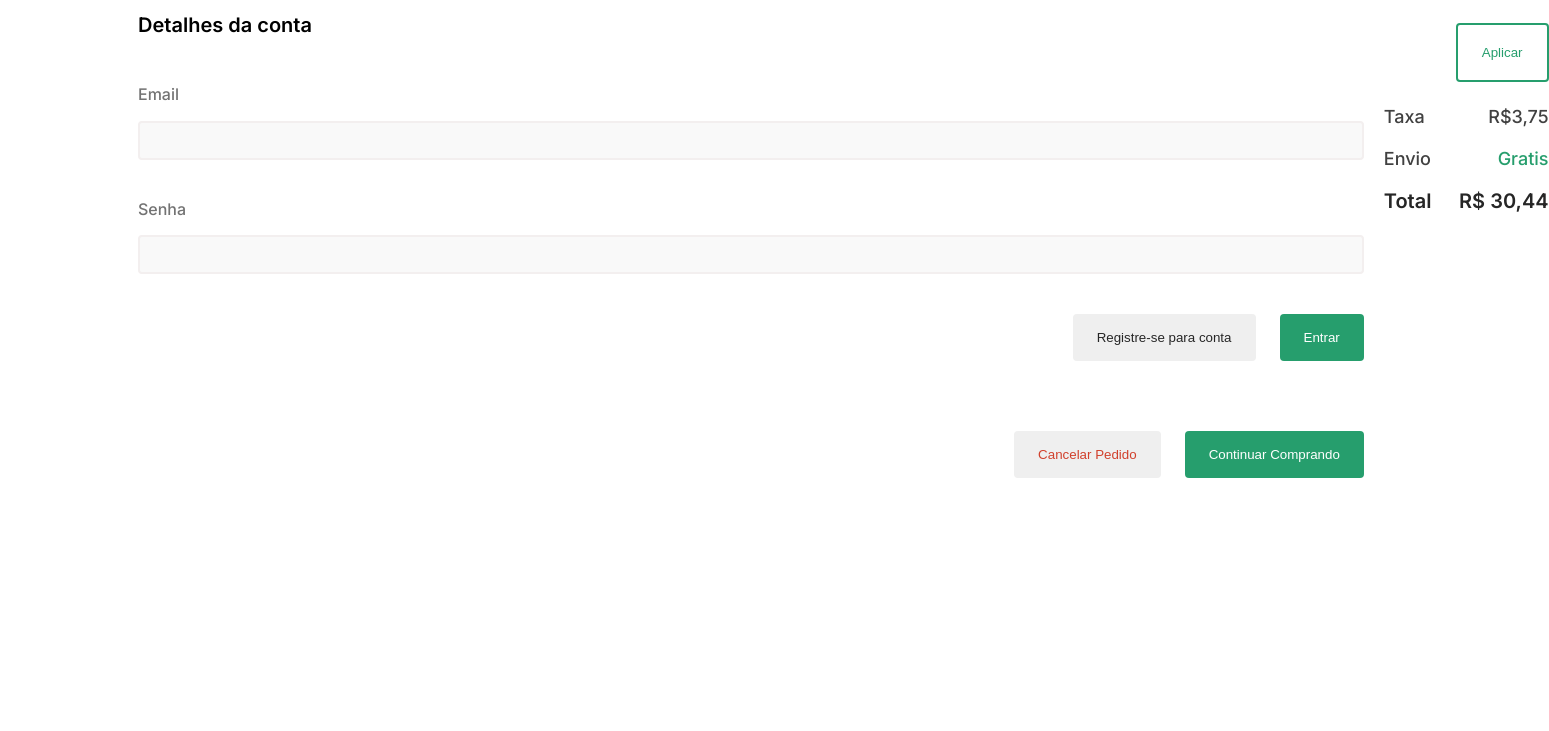
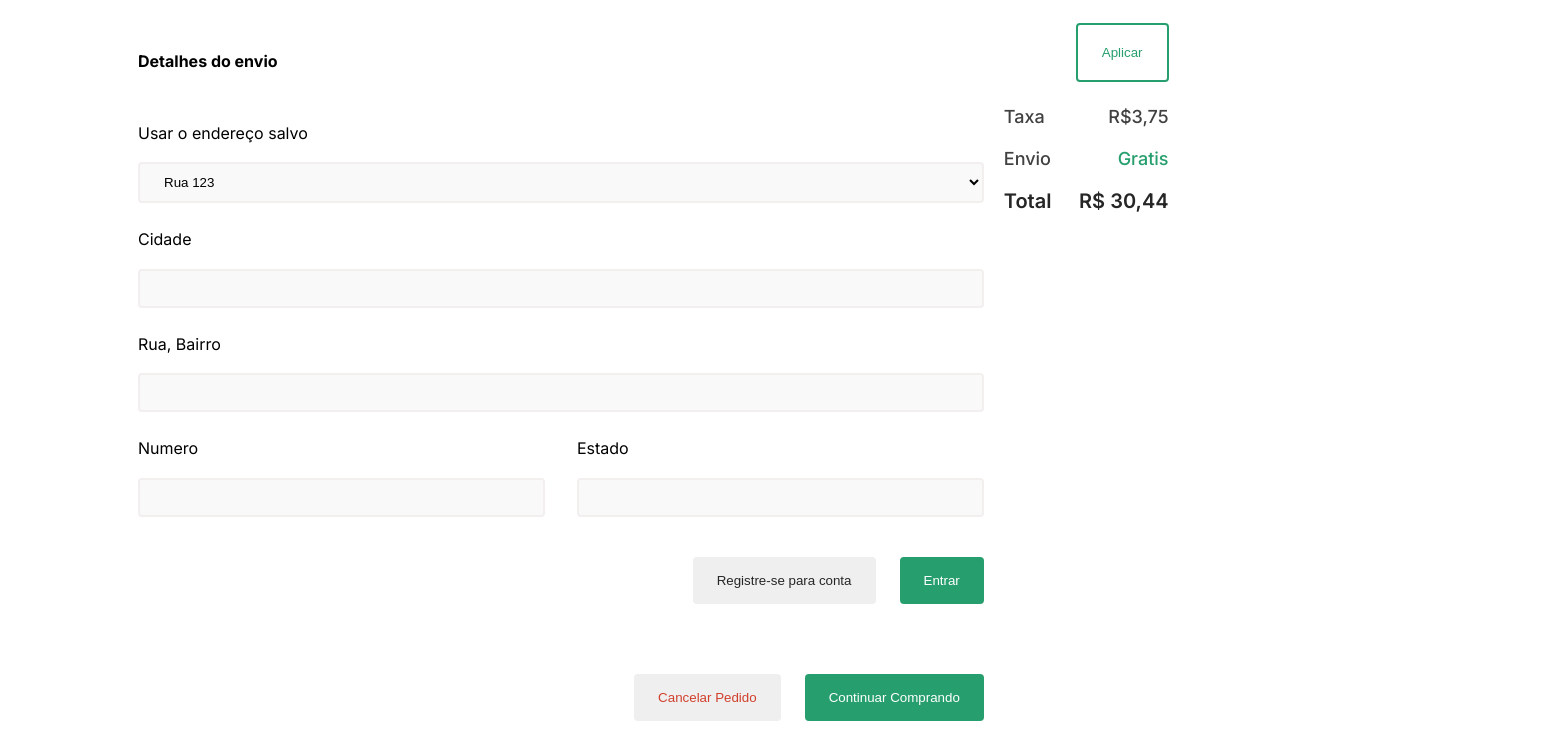
Before and after one commit to EvandroRodCoelho/Code-pay, an Angular app: page /compra/envio in a window 1280 px wide. Before the commit this address led to /compra/conta. Shown: the part 445-1176 px from the top of the page, 1549 px wide, since content can reach past the window. Before the commit the page ends 973 px from the top, so only its background shows below. Built offline with nearby package versions, Linux system fonts and the light colour scheme.

Commit message:
feat: Add delivery page

```diff
--- a/src/app/components/steps/steps.component.ts
+++ b/src/app/components/steps/steps.component.ts
@@ -1,4 +1,4 @@
-import { Component } from '@angular/core';
+import { Component, Input } from '@angular/core';
 
 @Component({
   selector: 'app-steps',
@@ -6,5 +6,5 @@ import { Component } from '@angular/core';
   styleUrls: ['./steps.component.scss']
 })
 export class StepsComponent {
-  Step = 1;
+  @Input() Step: number = {} as number;
 }
--- a/src/app/pages/compra/conta/conta.component.html
+++ b/src/app/pages/compra/conta/conta.component.html
@@ -1,7 +1,7 @@
 <main class="buy-account">
   <div class="buy-account__container">
     <div class="buy-account__container-left">
-      <app-steps></app-steps>
+      <app-steps [Step]='step'></app-steps>
       <div class="details">
         <h3 class="details__title">Detalhes da conta</h3>
         <div class="details__form-container">
@@ -21,7 +21,7 @@
           </div>
           <div class="container-buttons container-button-form">
             <button class="cancel-button">Cancelar Pedido</button>
-            <button class="green-button">Continuar Comprando</button>
+            <button (click)="goToNextPage()" class="green-button">Continuar Comprando</button>
           </div>
         </div>
       </div>
--- a/src/app/pages/compra/conta/conta.component.ts
+++ b/src/app/pages/compra/conta/conta.component.ts
@@ -1,4 +1,5 @@
 import { Component } from '@angular/core';
+import { Router } from '@angular/router';
 
 @Component({
   selector: 'app-conta',
@@ -6,5 +7,11 @@ import { Component } from '@angular/core';
   styleUrl: './conta.component.scss'
 })
 export class ContaComponent {
-
+  constructor(
+    private router: Router
+  ) { }
+  step = 1;
+  goToNextPage() {
+    this.router.navigate(['compra/envio']);
+  }
 }
--- /dev/null
+++ b/src/app/pages/compra/envio/envio.component.html
@@ -0,0 +1,49 @@
+<main class="buy-account">
+  <div class="buy-account__container">
+    <div class="buy-account__container-left">
+      <app-steps [Step]='step'></app-steps>
+      <h4>Detalhes do envio</h4>
+      <div class="container-information">
+        <div>
+          <span>Usar o endereço salvo</span>
+          <select name="" id="">
+            <option value="">Rua 123</option>
+          </select>
+        </div>
+        <div>
+          <label for="">Cidade</label>
+          <input type="text">
+        </div>
+        <div>
+          <label for="">Rua, Bairro</label>
+          <input type="text">
+        </div>
+        <div class="number-state-container">
+          <div>
+            <label for="">Numero</label>
+            <input type="text">
+          </div>
+
+          <div>
+            <label for="">Estado</label>
+            <input list="Estado" />
+            <datalist id="Estado">
+              <option value="Chrome"></option>
+            </datalist>
+          </div>
+        </div>
+      </div>
+      <div class="container-buttons account-buttons">
+        <button class="register-button">Registre-se para conta</button>
+        <button class="green-button">Entrar</button>
+      </div>
+      <div class="container-buttons container-button-form">
+        <button class="cancel-button">Cancelar Pedido</button>
+        <button class="green-button">Continuar Comprando</button>
+      </div>
+    </div>
+    <div class="buy-account__container-right">
+      <app-order-summary></app-order-summary>
+    </div>
+  </div>
+</main>
--- /dev/null
+++ b/src/app/pages/compra/envio/envio.component.scss
@@ -0,0 +1,140 @@
+@import "../../../../styles/base/mixins";
+@import "../../../../styles/base/variables";
+
+button {
+  height: Hug (51px)px;
+  padding: 16px 24px 16px 24px;
+  gap: 10px;
+  border-radius: 4px;
+  opacity: 0px;
+  outline: 0;
+  border: 0;
+  cursor: pointer;
+}
+.container-buttons {
+  display: flex;
+  justify-content: right;
+  gap: 24px;
+}
+.green-button {
+  background-color: $brand-color;
+  color: white;
+}
+.cancel-button {
+  color: $red;
+}
+input, select {
+  width: 100%;
+  padding: 10px 20px 10px 20px;
+  gap: 8px;
+  border-radius: 4px;
+  border: 1px 0px 0px 0px;
+  opacity: 0px;
+  text-align: left-center;
+  display: flex;
+  align-items: center;
+  outline: 0;
+  border: 2px solid #F3EFEF;
+  background-color:#F9F9F9;
+  margin-top: 16px;
+  cursor: pointer;
+
+  &:focus {
+    border: 1px solid $brand-color;
+  }
+}
+.register-button {
+  color: $dark-10;
+}
+.account-buttons {
+  margin-top: 40px;
+}
+.container-button-form {
+  margin-top: 70px;
+}
+.container-information {
+  margin-top: 46px;
+  display: flex;
+  flex-direction: column;
+  gap: 24px;
+}
+
+h4 {
+  margin-top: 56px;
+}
+.buy-account {
+  padding: 48px 24px 48px 24px;
+  padding-bottom: 0;
+  display: flex;
+  align-items: center;
+  justify-content: center;
+  width: 90VW;
+  &__container {
+    display: flex;
+    justify-content: space-around;
+    padding: 10px;
+    width: 70VW;
+    gap: 20PX;
+
+    .number-state-container {
+      display: flex;
+      width: 100%;
+      gap: 32px;
+      div {
+        flex: 1;
+      }
+      select {
+        display: block;
+      }
+    }
+  }}
+
+  @media screen and (max-width: 1100px) {
+    .buy-account {
+      width: 100%;
+      &__container {
+        flex-direction: column;
+        width: 100%;
+        div {
+          display: block;
+        }
+      }
+    }
+
+    .container-buttons  {
+      gap: 10px
+    }
+  }
+
+  @media screen and (max-width: 700px) {
+    .buy-account {
+      padding: 24PX;
+      width: 100%;
+    }
+    .container-buttons  {
+      margin-top: 12px;
+      display: flex;
+      gap: 10px;
+      button {
+        margin: 10px;
+        margin-left: 0;
+      }
+  }
+
+  @media screen and (max-width: 344px) {
+    .buy-account {
+      padding: 0;
+      width: 100%;
+    }
+
+    .container-buttons  {
+      margin-top: 12px;
+      display: flex;
+      gap: 10px;
+      button {
+        margin: 10px;
+        margin-left: 0;
+      }
+    }
+  }
+  }
--- /dev/null
+++ b/src/app/pages/compra/envio/envio.component.ts
@@ -0,0 +1,10 @@
+import { Component } from '@angular/core';
+
+@Component({
+  selector: 'app-envio',
+  templateUrl: './envio.component.html',
+  styleUrl: './envio.component.scss'
+})
+export class EnvioComponent {
+  step = 2
+}
--- a/src/app/pages/pages.module.ts
+++ b/src/app/pages/pages.module.ts
@@ -2,11 +2,13 @@ import { NgModule } from '@angular/core';
 import { CommonModule } from '@angular/common';
 import { ContaComponent } from './compra/conta/conta.component';
 import { ComponentsModule } from '../components/components.module';
+import { EnvioComponent } from './compra/envio/envio.component';
 
 
 @NgModule({
   declarations: [
-    ContaComponent
+    ContaComponent,
+    EnvioComponent
   ],
   imports: [
     CommonModule,
--- a/src/router.ts
+++ b/src/router.ts
@@ -1,8 +1,10 @@
 import { Routes } from "@angular/router";
 import { ContaComponent } from "./app/pages/compra/conta/conta.component";
+import { EnvioComponent } from "./app/pages/compra/envio/envio.component";
 
 export const router: Routes = [
   { path: '', redirectTo: 'compra/conta', pathMatch: 'full' },
   { path: 'compra/conta', component: ContaComponent },
+  { path: 'compra/envio', component: EnvioComponent },
   { path: '**', redirectTo: 'compra/conta', pathMatch: 'full' }
 ];
```
Also changed, not shown: 1 other file (tests, documents, lock files or other folders).
